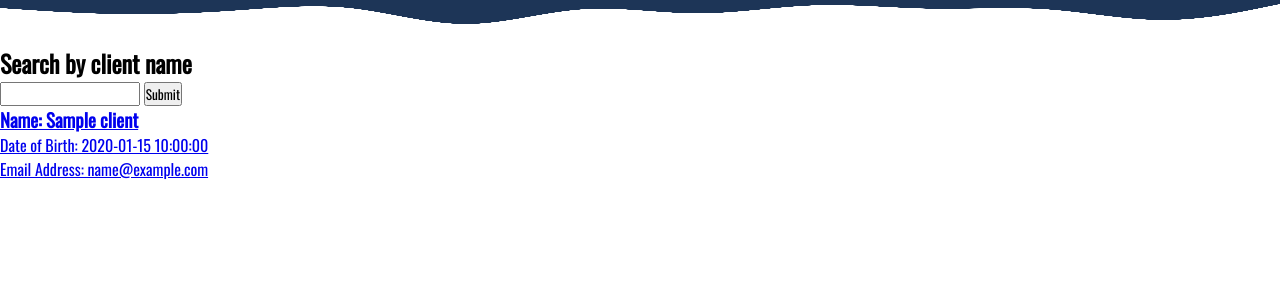
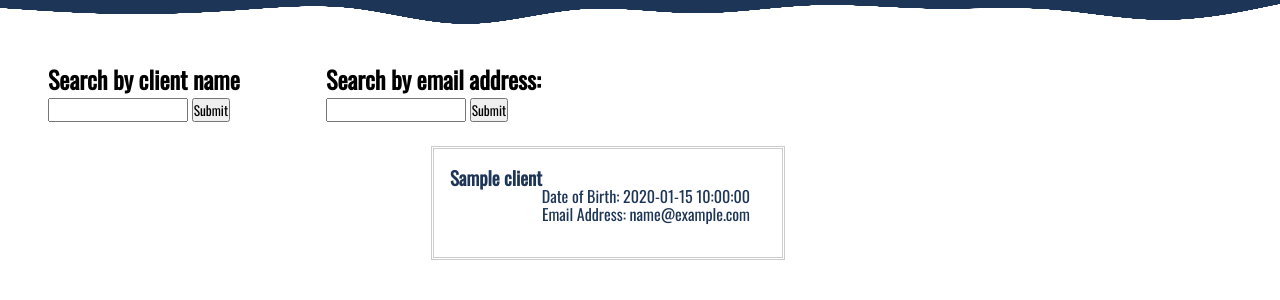
Before and after one commit to BenCutlerAmes/Gym_Management_App, a Flask app: page /clients in a window 1280 px wide. Shown: the part 123-423 px from the top of the page. Run offline with Flask 2, Linux system fonts and the light colour scheme; a database or web service that is not in the repository returns one stand-in record (values such as "Sample title"); some libraries are stand-ins or nearby versions.

Commit message:
client list css updated

```diff
--- a/controllers/client_controller.py
+++ b/controllers/client_controller.py
@@ -16,10 +16,16 @@ def show_one_client(id):
     lessons = client_repo.booked_lessons(client)
     return render_template("clients/show.html",client = client,lessons = lessons)
 
-@clients_blueprint.route("/clients/search/", methods=['POST'])
+@clients_blueprint.route("/clients/searchname/", methods=['POST'])
 def search_by_name():
     term = request.form['term']
     clients = client_repo.search_by_name(term)
+    return render_template("/clients/clients.html", clients = clients)
+
+@clients_blueprint.route("/clients/searchemail/", methods=['POST'])
+def search_by_email():
+    term = request.form['term']
+    clients = client_repo.search_by_email(term)
     return render_template("/clients/clients.html", clients = clients)
 
 @clients_blueprint.route("/clients/new")
--- a/repositories/client_repository.py
+++ b/repositories/client_repository.py
@@ -12,7 +12,7 @@ def add_client(client):
 
 def select_all():
     client_list = []
-    sql = "SELECT * FROM clients"
+    sql = "SELECT * FROM clients ORDER BY name"
     results = run_sql(sql)
     for result in results:
         client = Client(result['name'],result['date_of_birth'],result['email_address'],result['id'])
@@ -69,3 +69,13 @@ def search_by_name(name):
         client = Client(result['name'],result['date_of_birth'],result['email_address'],result['id'])
         client_list.append(client)
     return client_list
+
+def search_by_email(name):
+    client_list = []
+    sql = "SELECT * FROM clients where UPPER(email_address) like UPPER(%s)"
+    values = ['%'+name+'%']
+    results = run_sql(sql,values)
+    for result in results:
+        client = Client(result['name'],result['date_of_birth'],result['email_address'],result['id'])
+        client_list.append(client)
+    return client_list
--- a/static/css/style.css
+++ b/static/css/style.css
@@ -77,14 +77,14 @@ header a {
 }
 
 #subheader_nav {
-    display:flex;
+    display: flex;
     justify-content: center;
     /* align-items: center; */
     width: 100%;
 }
 
-#subheader_nav ul{
-    display:flex;
+#subheader_nav ul {
+    display: flex;
     flex-direction: row;
     position: relative;
     width: 100%;
@@ -93,12 +93,12 @@ header a {
     padding-right: 3em;
 }
 
-#subheader_nav ul li{
+#subheader_nav ul li {
     position: relative;
     list-style: none;
 }
 
-#subheader_nav ul li a{
+#subheader_nav ul li a {
     position: relative;
     font-size: 1.5em;
     font-weight: 400;
@@ -106,12 +106,61 @@ header a {
     letter-spacing: 3px;
     text-transform: uppercase;
     color: transparent;
-    text-shadow:0 0 0 lightgray;
+    text-shadow: 0 0 0 lightgray;
     transition-duration: 0.5s;
 }
 
 #subheader_nav ul li a:hover {
     color: white;
-    font-size:2em;
+    font-size: 2em;
 
 }
+
+main {
+    padding: 1em;
+}
+
+.searches {
+    display: flex;
+    padding-left: 2em;
+    padding-right:1em%;
+    padding-top: 0;
+    padding-bottom: 1.5em;
+}
+
+.searches div {
+    padding-right:3em;
+}
+
+#client_container{
+    display: flex;
+    grid-template-columns: 1fr 1fr;
+    flex-wrap: wrap;
+    justify-content: center;
+}
+.client_list {
+    padding-right:4em;
+}
+
+.individual_client {
+    border: 3px double #ccc;
+    width: 300px;
+    min-height: 68px;
+    padding: 20px;
+    padding-left: 1em;
+    padding-right: 2em;
+    line-height: 18px;
+    margin-bottom: 10px;
+    flex-direction:row;
+}
+
+.individual_client a {
+    text-decoration: none;
+    color:#1d3557;
+    text-align: right;
+    flex: content;
+}
+
+.individual_client a h3{
+    text-align: left;
+}
--- a/templates/clients/clients.html
+++ b/templates/clients/clients.html
@@ -1,26 +1,45 @@
 {% extends "base.html" %}
 {% block content %}
+
+<div class=searches>
+    <div>
         <h2> Search by client name </h2>
-<form action="/clients/search/" method="POST">
+        <form action="/clients/searchname/" method="POST">
             <div>
                 <label for="search term"></label>
-        <input type="text" id="search term" name ="term">
+                <input type="text" id="search term" name="term">
                 <input type="submit">
             </div>
         </form>
+    </div>
+    <div>
+        <h2> Search by email address:</h2>
+        <form action="/clients/searchemail/" method="POST">
+            <div>
+                <label for="search term"></label>
+                <input type="text" id="search term" name="term">
+                <input type="submit">
+            </div>
+        </form>
+    </div>
 
+</div>
 
+<div id="client_container">
 {% for client in clients %}
 <div class="client_list">
+    <div class="individual_client">
         <a href="/clients/{{client.id}}">
-        <div class="individual_client">
-            <h3> Name: {{client.name}}</h3>
+            <h3>{{client.name}}</h3>
             <p>Date of Birth: {{client.date_of_birth}} <br>
                 Email Address: {{client.email_address}}
             </p>
+        </a>
+
     </div>
-    </a>
+
 </div>
 {% endfor %}
+</div>
 
 {% endblock %}
```
Lines whose indentation alone changed are shown as unchanged.
